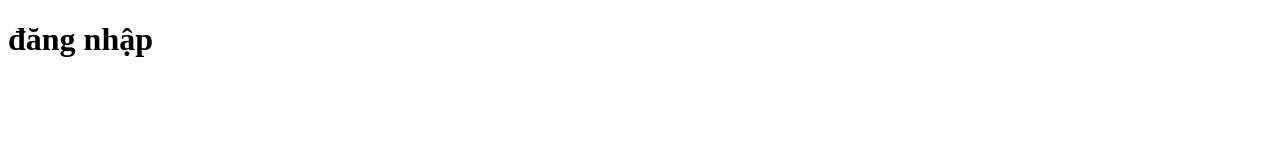
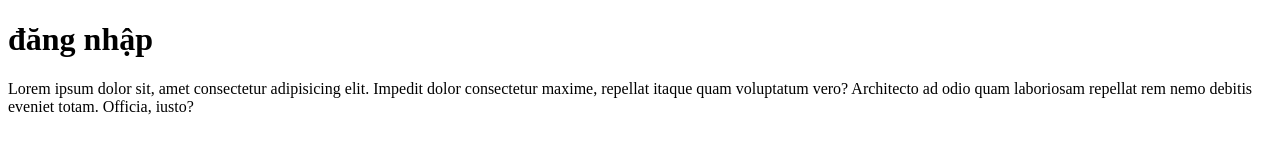
Before and after one commit to NhatCrK4/duan, a plain HTML site: page Login/login.html in a window 1280 px wide. Drawn offline with Linux system fonts and the light colour scheme.

Commit message:
first commit

```diff
--- a/Login/login.html
+++ b/Login/login.html
@@ -7,5 +7,11 @@
   </head>
   <body>
     <h1>đăng nhập</h1>
+    <p>
+      Lorem ipsum dolor sit, amet consectetur adipisicing elit. Impedit dolor
+      consectetur maxime, repellat itaque quam voluptatum vero? Architecto ad
+      odio quam laboriosam repellat rem nemo debitis eveniet totam. Officia,
+      iusto?
+    </p>
   </body>
 </html>
```
